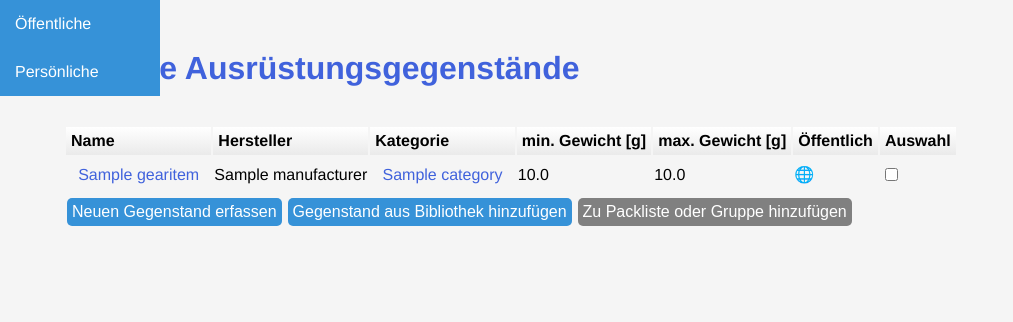
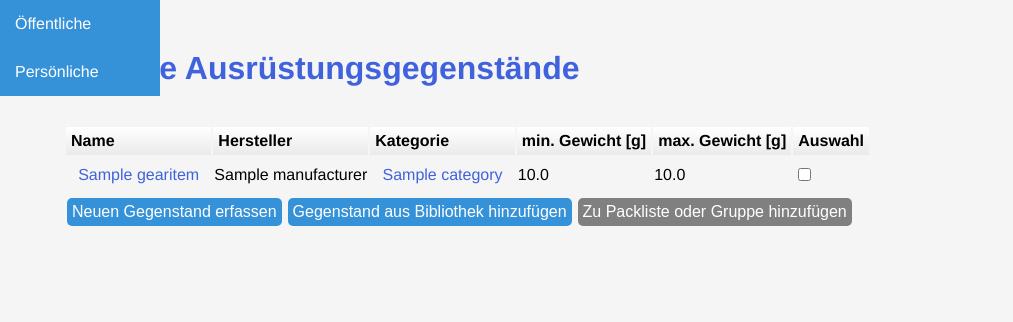
Before and after one commit to m472/GearManager, a Django app: page /gear/items/listPersonal in a window 1280 px wide. Shown: the part 48-370 px from the top of the page, without its empty margins (0-1013 px from the left). Run offline with Django 3.2, Linux system fonts and the light colour scheme; a user stored in the database is signed in; tables that the repository leaves empty hold one stand-in row (values such as "Sample post").

Commit message:
removed ispublic column in gearitem_listPersonal template

```diff
--- a/gear/templates/gear/gearitem_listPersonal.html
+++ b/gear/templates/gear/gearitem_listPersonal.html
@@ -25,7 +25,6 @@
         <th>Kategorie</th>
         <th>min. Gewicht [g]</th>
         <th>max. Gewicht [g]</th>
-        <th>Öffentlich</th>
         <th>Auswahl</th>
     </tr>
     {% for it in gearitem_list %}
@@ -35,9 +34,6 @@
             <td>{% include "gear/category.html" with cat=it.category linkclass="item-link" separator='>' isPublic=False %}</td>
             <td>{{it.minWeight}}</td>
             <td>{% firstof it.maxWeight it.minWeight %}</td>
-            {% if it.isPublic %}
-                <td>&#x1f310;</td>
-            {% endif %}
             <td>
                 <input type="checkbox" form="addToListOrGroup" name="itemIds" id="{{it.name}}" value="{{it.id}}" onchange="grayOutIfNoneSelected(this, 'addToListOrGroupButton')"></input>
             </td>
```
